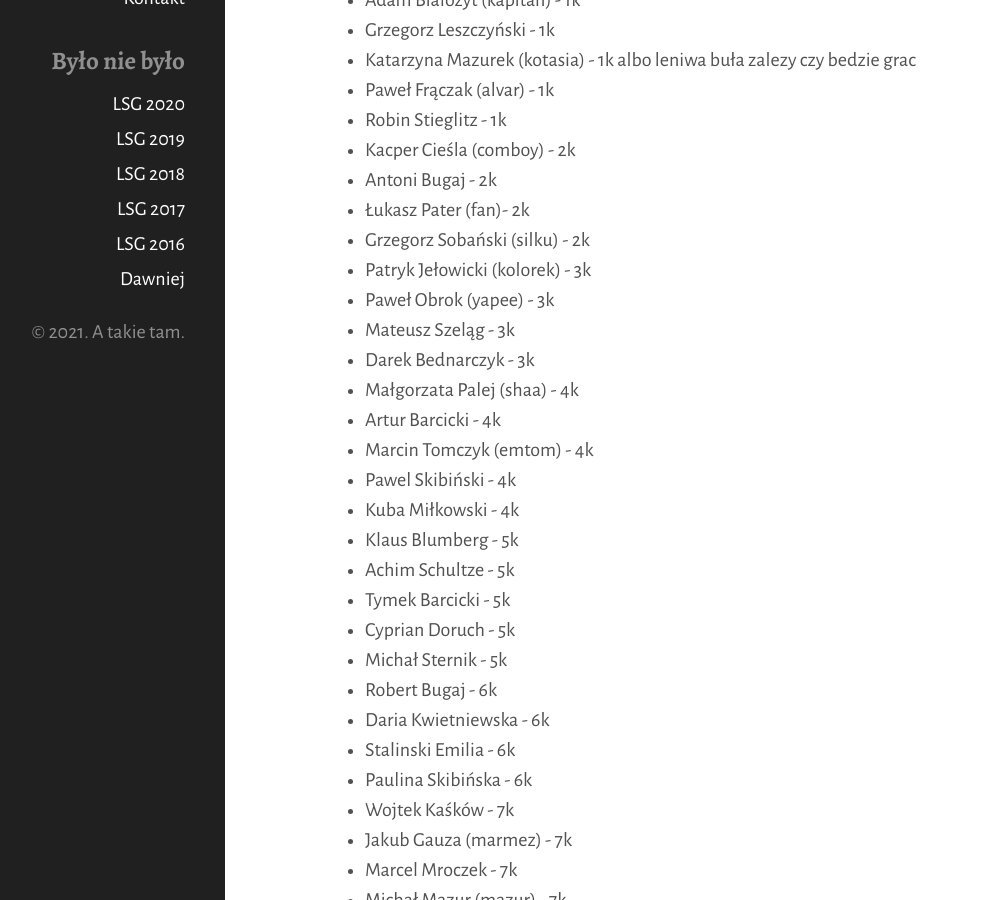
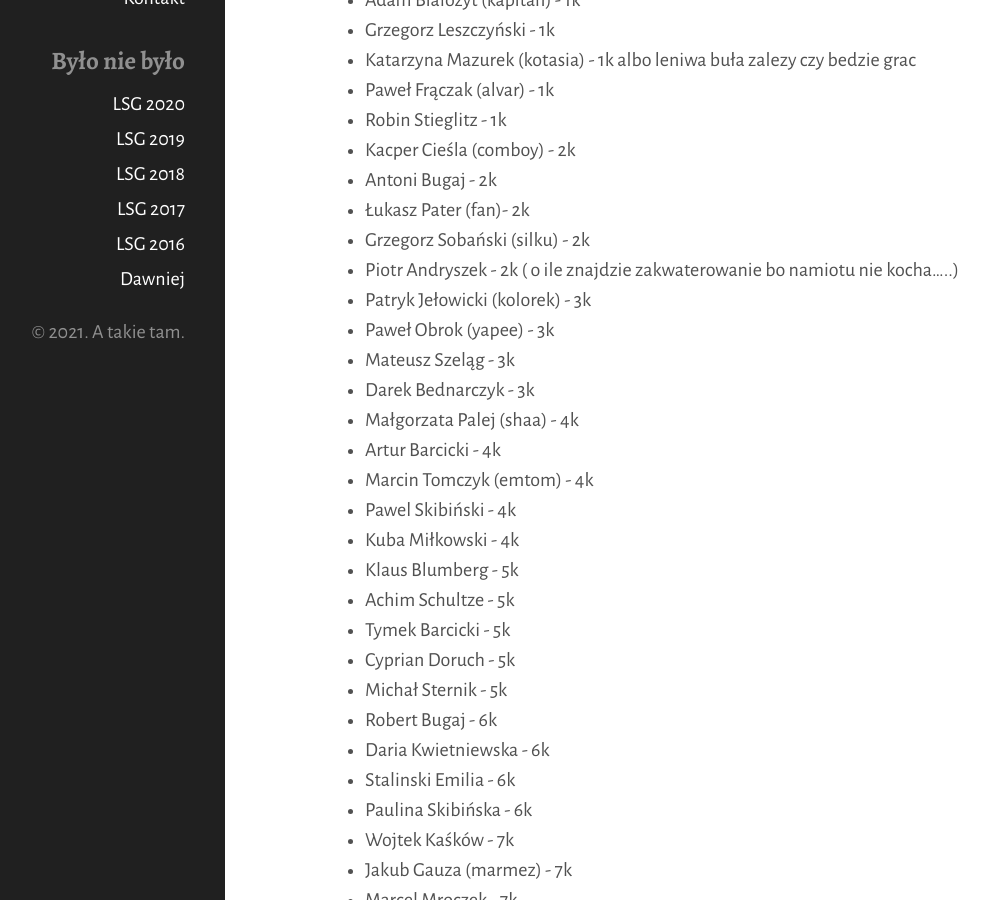
Before and after one commit to tasuki/lsg, a Jekyll site: the page built from zarejestrowani.md, in a window 1280 px wide and 900 px high, scrolled down 685 px. Shown: the whole window, without its empty margins (135-1124 px from the left). Built offline with Jekyll 4.4.1, drawn with Linux system fonts in a browser that asks for light colours; nearby versions of some CDN libraries.

Commit message:
Update zarejestrowani.md

```diff
--- a/zarejestrowani.md
+++ b/zarejestrowani.md
@@ -33,6 +33,7 @@ Zarejestrowani uczestnicy (mniej więcej wg siły):
 - Antoni Bugaj - 2k
 - Łukasz Pater (fan)- 2k
 - Grzegorz Sobański (silku) - 2k
+- Piotr Andryszek - 2k ( o ile znajdzie zakwaterowanie bo namiotu nie kocha.....)
 - Patryk Jełowicki (kolorek) - 3k
 - Paweł Obrok (yapee) - 3k
 - Mateusz Szeląg - 3k
```
